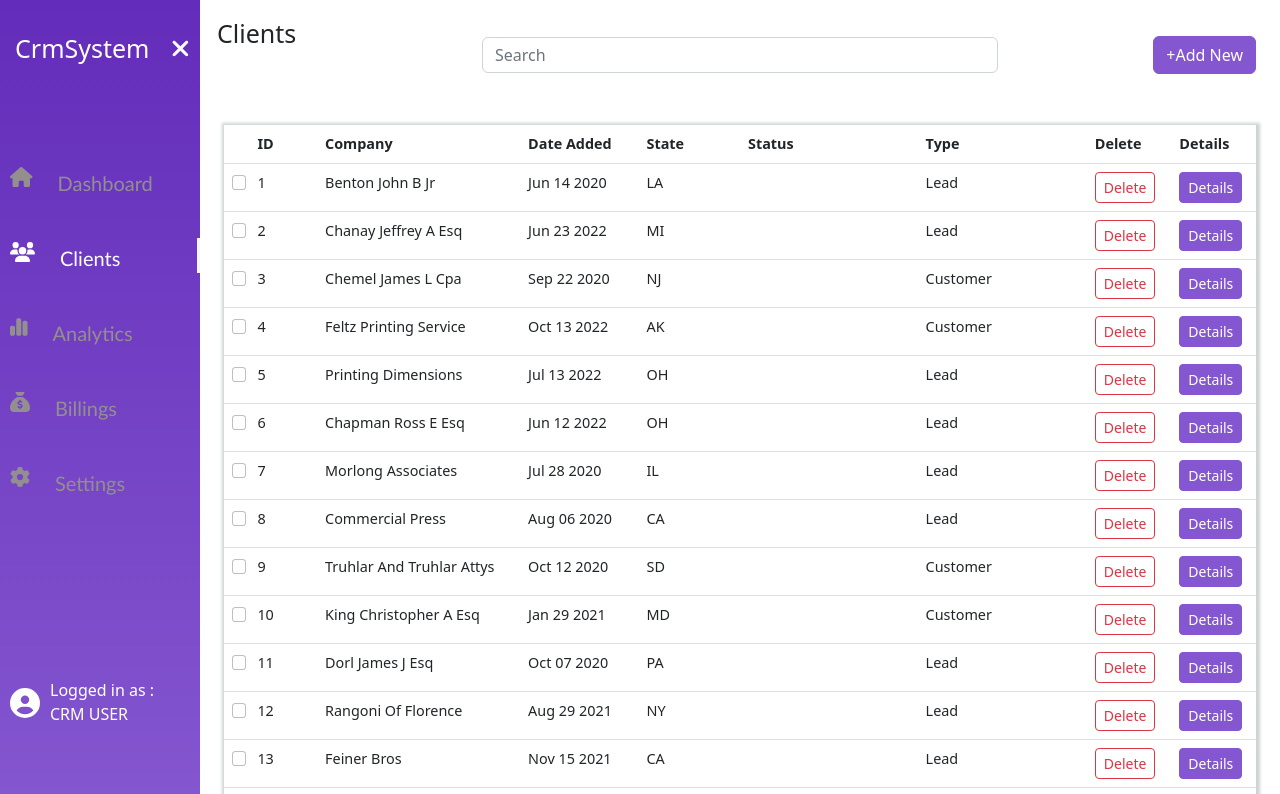
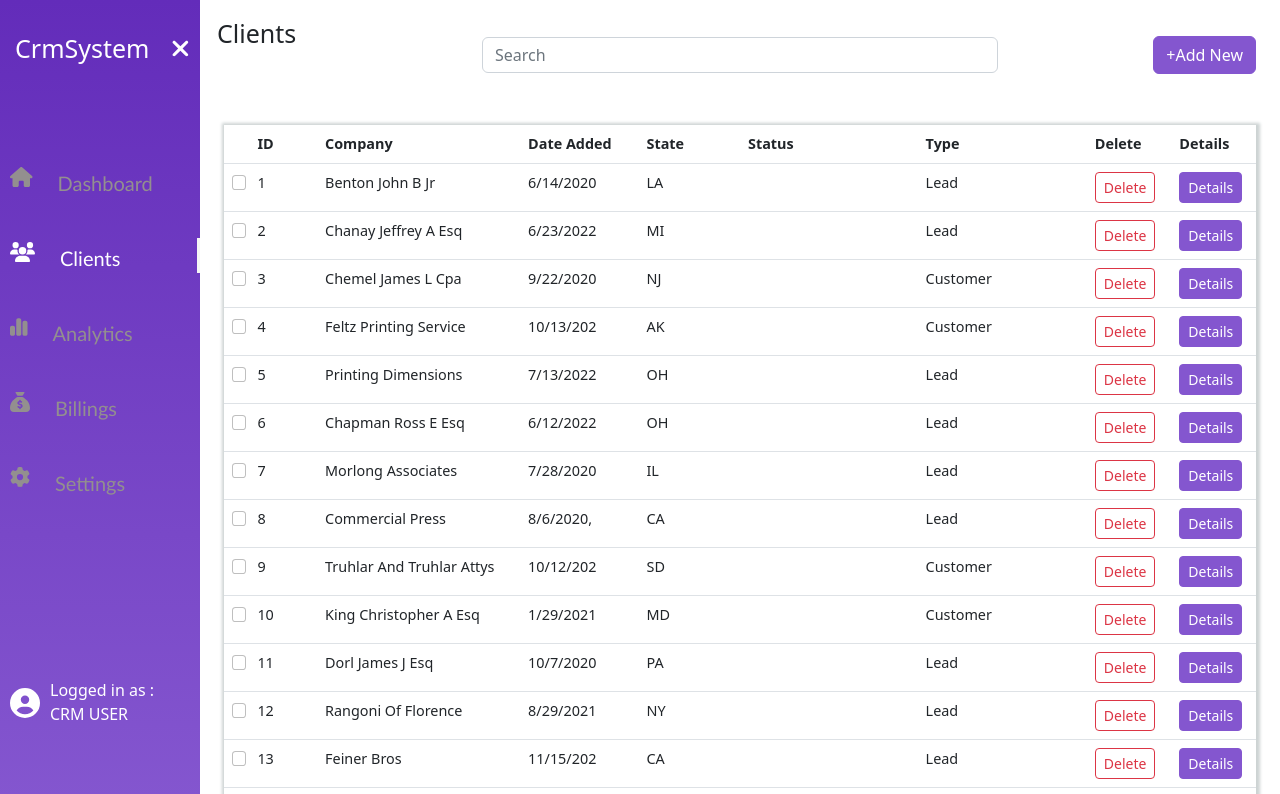
Before and after one commit to Fara7amad/crm-system, a React (Vite) app: page /clients in a window 1280 px wide. Shown: the top 794 px of the page. Built offline with nearby package versions, Linux system fonts and the light colour scheme.

Commit message:
Clients Table

```diff
--- a/src/components/client/TablePagination.jsx
+++ b/src/components/client/TablePagination.jsx
@@ -26,20 +26,18 @@ export default function TablePagination(props) {
   }
 
   const getData = () => {
-    return currentItems.map((i) => {
+    return currentItems.map((client, index) => {
       return (
-        <tr>
+        <tr key={client.id}>
           <td className="tbody-values-checkbox-select">
             <Form.Check type="checkbox" className="checkbox-select" />
           </td>
-          <td className="tbody-values-id">{currentItems.indexOf(i) + itemOffset + 1}</td>
-          <td className="tbody-values-company">{i.company}</td>
-          <td className="tbody-values-date">{ (new Date(i.date).toDateString() == "Invalid Date") ?
-                                               i.date : ((new Date(i.date).toDateString()).
-                                               slice(4, 15)) }</td>
-          <td className="tbody-values-state">{i.state}</td>
-          <td className="tbody-values-status">{i.status}</td>
-          <td className="tbody-values-type">{i.type}</td>
+          <td className="tbody-values-id">{index + 1}</td>
+          <td className="tbody-values-company">{client.company}</td>
+          <td className="tbody-values-date">{ client.date.toLocaleString().slice(0, 9) }</td>
+          <td className="tbody-values-state">{client.state}</td>
+          <td className="tbody-values-status">{client.status}</td>
+          <td className="tbody-values-type">{client.type}</td>
           <td className="tbody-values-button">
             <Button variant="outline-danger" size="sm" className="delete-button">Delete</Button>
           </td>
```
